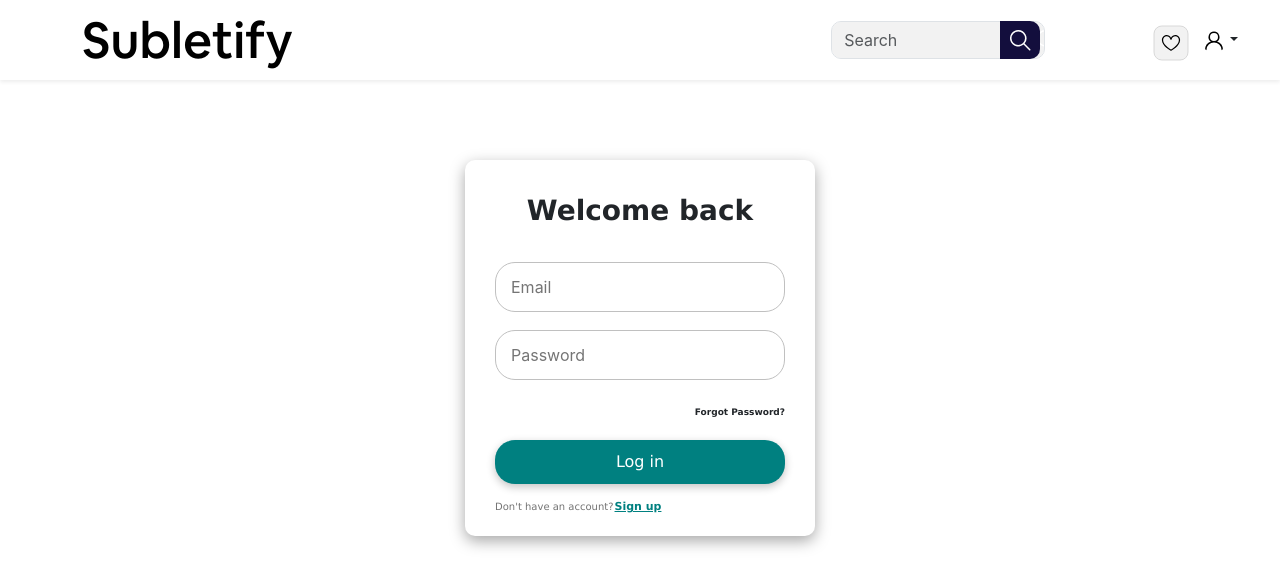
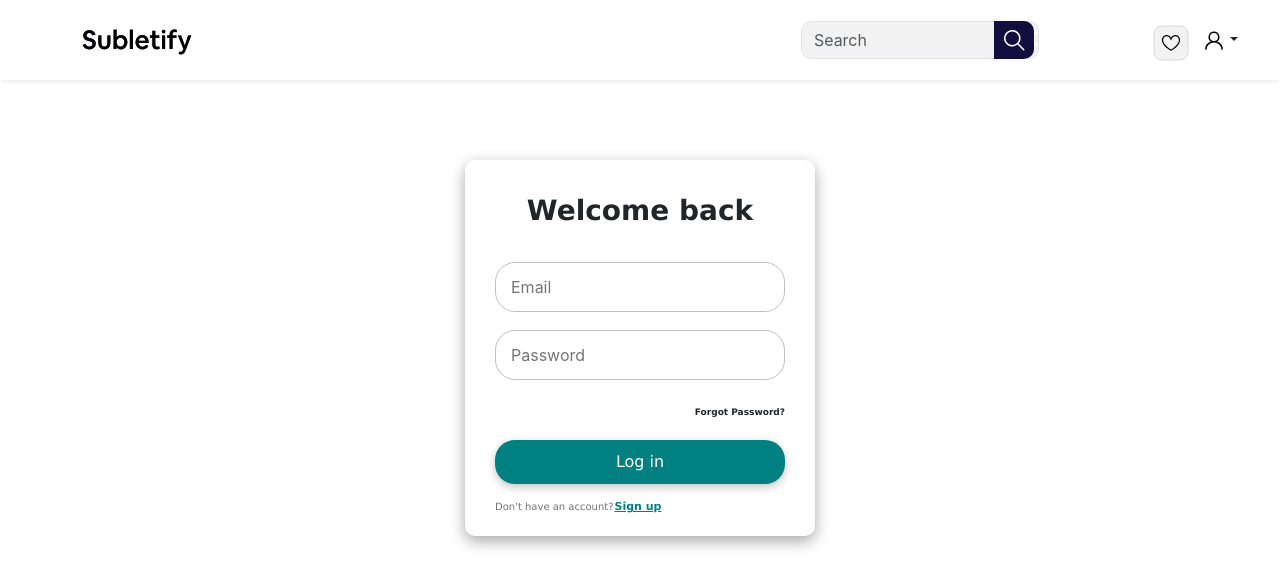
Before and after one commit to parthkumar-patel/UBC-Sublet, a React (Vite) app in the folder UBC-Sublet/: page /login in a window 1280 px wide. Shown: the top 588 px of the page. Built offline with nearby package versions, Linux system fonts and the light colour scheme; no server answers; a web font is replaced by a local one.

Commit message:
merged and conflicts resolved

```diff
--- a/UBC-Sublet/src/components/Nav.jsx
+++ b/UBC-Sublet/src/components/Nav.jsx
@@ -62,7 +62,11 @@
         <Link
           to="/"
           className="navbar-brand"
-          style={{ fontSize: "26px", paddingBlock: "0px" }}
+          style={{
+            fontSize: "26px",
+            paddingBlock: "0px",
+            backgroundColor: "#130e3d",
+          }}
         >
           Subletify
         </Link>
@@ -103,8 +107,19 @@
               {" "}
             </button>
           </div>
-     <div className="parentContainer" style={{ display: "flex", position:"relative", justifyContent: "flex-end", right: "0px" }}>
-       <div className="topLinks" style={{position: "absolute", right: "0" }}>
+          <div
+            className="parentContainer"
+            style={{
+              display: "flex",
+              position: "relative",
+              justifyContent: "flex-end",
+              right: "0px",
+            }}
+          >
+            <div
+              className="topLinks"
+              style={{ position: "absolute", right: "0" }}
+            >
               <Link to="/Fav" className="navbar">
                 <img
                   src={Fav}
@@ -157,7 +172,6 @@
                 </ul>
               </div>
             </div>
-
           </div>
         </div>
       </div>
--- a/UBC-Sublet/src/components/styles/card.css
+++ b/UBC-Sublet/src/components/styles/card.css
@@ -1,6 +1,7 @@
 @font-face {
-  font-family: 'Cereal-Md';
-  src: url('../../assets/airbnb-cereal-font/AirbnbCereal_W_Md.otf') format('opentype');
+  font-family: "Cereal-Md";
+  src: url("../../assets/airbnb-cereal-font/AirbnbCereal_W_Md.otf")
+    format("opentype");
   font-weight: normal;
   font-style: normal;
 }
@@ -52,7 +53,7 @@
 }
 
 .featured-sublet {
-  /* font-size: 2vw; */
+  font-size: 2vw;
   font-family: "Cereal-Md", sans-serif;
   font-weight: lighter;
   text-align: left;
@@ -277,7 +278,6 @@
   transition: 0.5s;
 }
 
-
 .container-3-parent {
   display: flex;
   position: relative;
@@ -294,8 +294,6 @@
   margin-left: -23px;
   cursor: pointer;
 }
-
-
 
 @media screen and (max-width: 10000px) {
   #cards-lists .container-3-parent {
@@ -357,7 +355,6 @@
   box-shadow: 0px 20px 20px rgba(0, 0, 0, 0.5);
 }
 
-
 @media only screen and (min-width: 1620px) {
   .featured-view-all {
     padding-inline-end: 140px;
@@ -372,23 +369,23 @@
 
 @media only screen and (min-width: 1900px) {
   .featured-view-all {
-    justify-content :unset !important;
+    justify-content: unset !important;
     padding-inline-end: 180px;
     gap: 40px;
   }
   .container-3-parent {
     left: 50px !important;
-  } .featured-sublet {
+  }
+  .featured-sublet {
     margin-left: 80px !important;
   }
 }
 
-
-
 @media only screen and (min-width: 2000px) {
   .container-3-parent {
     left: 80px !important;
-  } .featured-sublet {
+  }
+  .featured-sublet {
     margin-left: 120px !important;
   }
 }
@@ -419,17 +416,20 @@
 @media only screen and (min-width: 3100px) {
   .container-3-parent {
     left: 80px !important;
-  } .featured-sublet {
+  }
+  .featured-sublet {
     margin-left: 120px !important;
   }
 }
 @media only screen and (min-width: 3100px) {
-   .featured-view-all {
-    padding-inline-end:  0px;
+  .featured-view-all {
+    padding-inline-end: 0px;
     margin-left: 35% !important;
-   } .featured-sublet {
+  }
+  .featured-sublet {
     margin-left: -50% !important;
-   } #post {
+  }
+  #post {
     margin-left: 101% !important;
-   }
+  }
 }
--- a/UBC-Sublet/src/components/styles/nav.css
+++ b/UBC-Sublet/src/components/styles/nav.css
@@ -12,7 +12,13 @@
 
 .navbar-brand {
   font-family: "Cereal-Md";
-  color: rgba(19, 14, 61, 1);
+  text-align: left;
+  font-weight: 400;
+  line-height: 1.4;
+  background-clip: text;
+  -webkit-background-clip: text;
+  color: transparent;
+  background-image: linear-gradient(to right, #130e3d, #5a5677);
 }
 
 .fixed-top {
@@ -361,7 +367,6 @@
 @media only screen and (min-width: 1100px) {
   .navbar-brand {
     margin-top: 0%;
-    font-size: 50px !important;
   }
   #search-input {
     left: -100px !important;
@@ -376,15 +381,15 @@
     margin-top: -18px !important;
     left: 40px !important;
     margin-right: 0px !important;
-    justify-Content: flex-end;
-}
-.nav-item {
-  margin-top: 5px !important;
-}
+    justify-content: flex-end;
+  }
+  .nav-item {
+    margin-top: 5px !important;
+  }
 }
 
 @media only screen and (min-width: 1600px) {
-  .navbar-brand{
+  .navbar-brand {
     margin-left: -5% !important;
   }
   .topLinks {
@@ -394,7 +399,7 @@
 }
 
 @media only screen and (min-width: 1750px) {
-  .navbar-brand{
+  .navbar-brand {
     margin-left: -10% !important;
   }
   .parentContainer {
@@ -414,7 +419,6 @@
     right: -20px !important;
     margin-right: 120px !important;
   }
-
 }
 
 @media only screen and (min-width: 1900px) {
```
Also changed, not shown: UBC-Sublet/src/components/Card.jsx (+7 -3 lines). Lines whose indentation alone changed are shown as unchanged.
